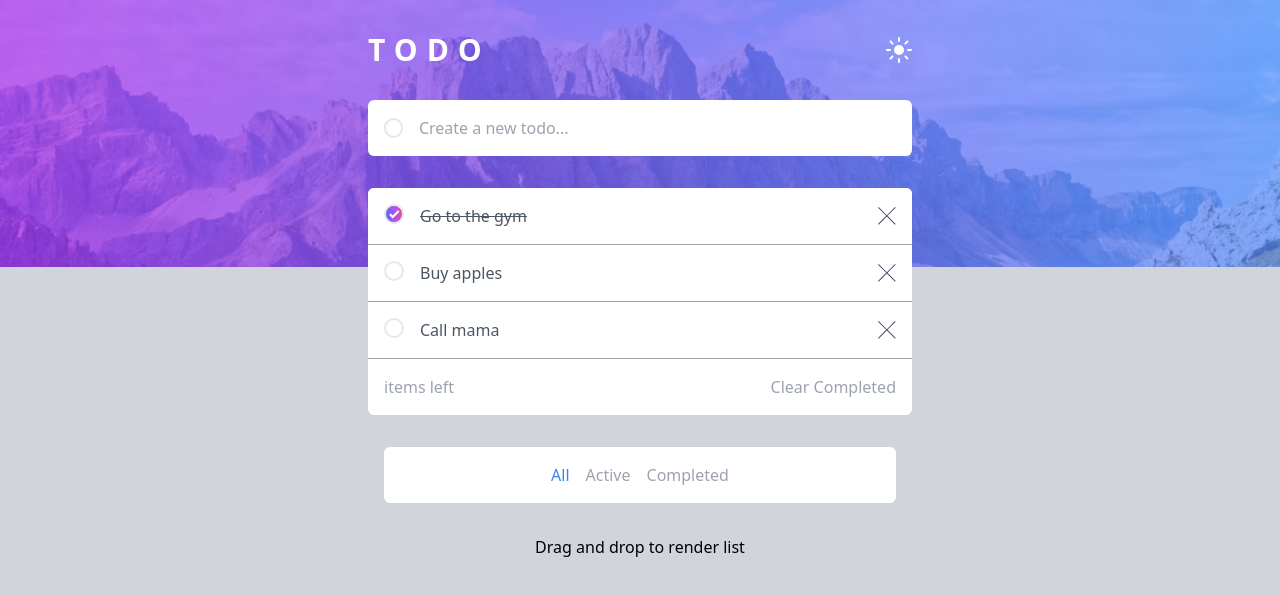
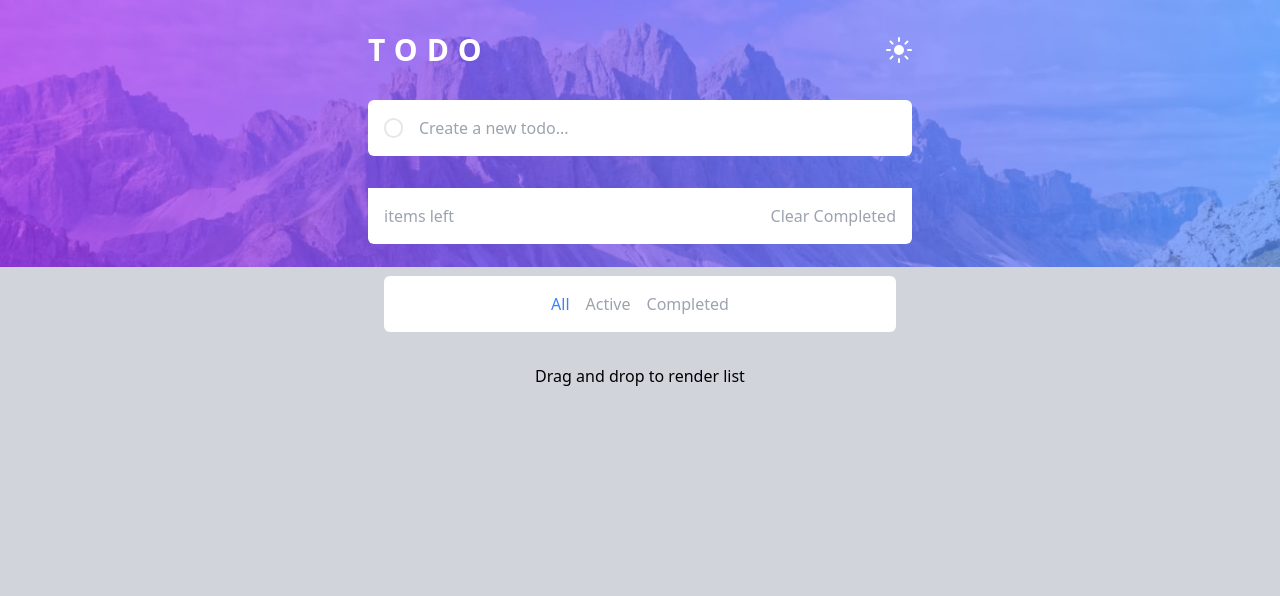
Before and after one commit to danimartiniglesias/vite-react-tailwind-todo-frontendmentor, a React (Vite) app: page / in a window 1280 px wide. Shown: the top 596 px of the page. Built offline with nearby package versions, Linux system fonts and the light colour scheme.

Commit message:
Drag and Drop

```diff
--- a/package.json
+++ b/package.json
@@ -9,6 +9,7 @@
     "preview": "vite preview"
   },
   "dependencies": {
+    "@hello-pangea/dnd": "^16.2.0",
     "react": "^18.2.0",
     "react-dom": "^18.2.0"
   },
--- a/src/App.jsx
+++ b/src/App.jsx
@@ -1,3 +1,5 @@
+import { DragDropContext, Droppable, Draggable } from "@hello-pangea/dnd";
+
 import TodoComputed from "./components/TodoComputed";
 import Header from "./components/Header";
 import TodoCreate from "./components/TodoCreate";
@@ -6,23 +8,15 @@ import TodoFilter from "./components/TodoFilter";
 import Footer from "./components/Footer";
 import { useEffect, useState } from "react";
 
-const initialStateTodos = localStorage.getItem("todos-React-Todo") ? JSON.parse(localStorage.getItem("todos-React-Todo")) : [
-  {
-    id:1,
-    title: "Go to the gym",
-    completed: true
-  },
-  {
-    id:2,
-    title: "Buy apples",
-    completed: false
-  },
-  {
-    id:3,
-    title: "Call mama",
-    completed: false
-  }
-];
+const initialStateTodos = JSON.parse(localStorage.getItem("todos")) || [];
+
+const reorder = (list, startIndex, endIndex) => {
+    const result = [...list];
+    const [removed] = result.splice(startIndex, 1);
+    result.splice(endIndex, 0, removed);
+
+    return result;
+};
 
 const App = () => {
 
@@ -73,22 +67,34 @@ const App = () => {
   }
 
   const computedItemsLeft = todos.filter((todo) => !todo.completed).length;
+  const handleDragEnd = (result) => {
+    const { destination, source } = result;
+    if (!destination) return;
+    if (
+        source.index === destination.index &&
+        source.droppableId === destination.droppableId
+    )
+        return;
+
+    setTodos((prevTasks) =>
+        reorder(prevTasks, source.index, destination.index)
+    );
+  };
   return (
     <div className="bg-[url('./assets/images/bg-mobile-light.jpg')] md:bg-[url('./assets/images/bg-desktop-light.jpg')] bg-no-repeat bg-contain bg-gray-300 min-h-screen dark:bg-gray-900 dark:bg-[url('./assets/images/bg-mobile-dark.jpg')] md:dark:bg-[url('./assets/images/bg-desktop-dark.jpg')] transition-all duration-1000">
 
      <Header />
       <main className="container mx-auto px-4 mt-8 md:max-w-xl">
         <TodoCreate createTodo={createTodo}/>
-        <div className="bg-white rounded-t-md mt-8">
+        <DragDropContext onDragEnd={handleDragEnd}>
           <TodoList todos={filteredTodos()} removeTodo={removeTodo} updateTodo={updateTodo}/>
+        </DragDropContext>
 
-        </div>
         <TodoComputed computedItemLeft={computedItemsLeft} clearComplete={clearComplete}/>
         <TodoFilter changeFilter={changeFilter} filter={filter} />
 
+      </main>
         <Footer />
-
-      </main>
     </div>
   )
 
--- a/src/components/TodoItem.jsx
+++ b/src/components/TodoItem.jsx
@@ -1,7 +1,8 @@
 import IconCheck from "./icons/IconCheck";
 import IconCross from "./icons/IconCross";
 
-const TodoItem = ({todo, updateTodo, removeTodo}) => {
+import React from "react";
+const TodoItem = React.forwardRef(({todo, updateTodo, removeTodo, ...props}, ref) => {
     const {id, title, completed} = todo;
     const uncompletedStyle = "rounded-full border-2 w-5 h-5 inline-block flex-none";
     const completedStyle = "rounded-full border-2 w-5 h-5 flex-none bg-gradient-to-r from-indigo-500 via-purple-500 to-pink-500 flex justify-center items-center";
@@ -18,7 +19,7 @@ const TodoItem = ({todo, updateTodo, removeTodo}) => {
     }
 
     return (
-        <article className="flex gap-4 p-4 border-b border-b-gray-400 px-4">
+        <article {...props} ref={ref} className="flex gap-4 p-4 border-b border-b-gray-400 px-4">
             <button onClick={() => updateTodo(id)} className={completed ? completedStyle : uncompletedStyle}>
                 { completed && <IconCheck/>}
             </button>
@@ -26,6 +27,6 @@ const TodoItem = ({todo, updateTodo, removeTodo}) => {
             <button onClick={() => removeTodo(id)} className="flex-none"><IconCross/></button>
         </article>
     );
-}
+})
 
 export default TodoItem;
--- a/src/components/TodoList.jsx
+++ b/src/components/TodoList.jsx
@@ -1,15 +1,40 @@
+import { Droppable, Draggable } from "@hello-pangea/dnd";
+
 import TodoItem from "./TodoItem";
 
-const TodoList = ({todos, updateTodo, removeTodo}) => {
-    console.log(todos)
+const TodoList = ({ todos, removeTodo, updateTodo }) => {
+    return (
+        <Droppable droppableId="todos">
+            {(droppableProvided) => (
+                <div
+                    ref={droppableProvided.innerRef}
+                    {...droppableProvided.droppableProps}
+                    className="mt-8 overflow-hidden rounded-t-md bg-white transition-all duration-1000 dark:bg-gray-800 [&>article]:p-4"
+                >
+                    {todos.map((todo, index) => (
+                        <Draggable
+                            key={todo.id}
+                            index={index}
+                            draggableId={`${todo.id}`}
+                        >
+                            {(draggableProvided) => (
+                                <TodoItem
+                                    todo={todo}
+                                    removeTodo={removeTodo}
+                                    updateTodo={updateTodo}
+                                    ref={draggableProvided.innerRef}
+                                    {...draggableProvided.dragHandleProps}
+                                    {...draggableProvided.draggableProps}
+                                />
+                            )}
+                        </Draggable>
+                    ))}
 
-    return(
-        <div className="mt-8 overflow-hidden rounded-t-md bg-white [&>article]:p-4 dark:bg-gray-800 transition-all duration-1000">
-            {todos.map(todo => (
-                <TodoItem key={todo.id}  todo={todo} updateTodo={updateTodo} removeTodo={removeTodo}/>
-            ))}
-        </div>
-        )
-}
+                    {droppableProvided.placeholder}
+                </div>
+            )}
+        </Droppable>
+    );
+};
 
 export default TodoList;
```
Also changed, not shown: 1 other file (tests, documents, lock files or other folders).
